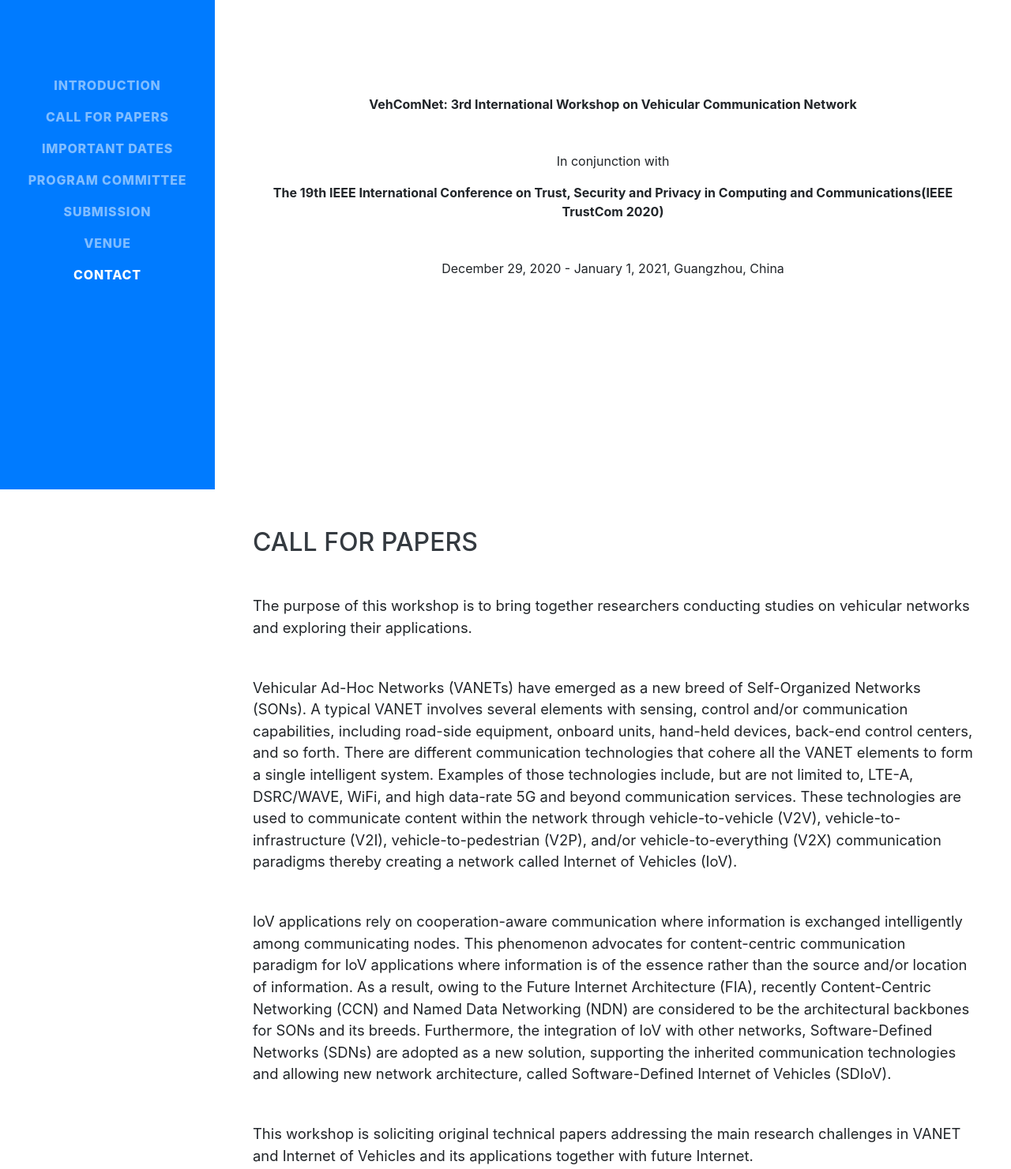
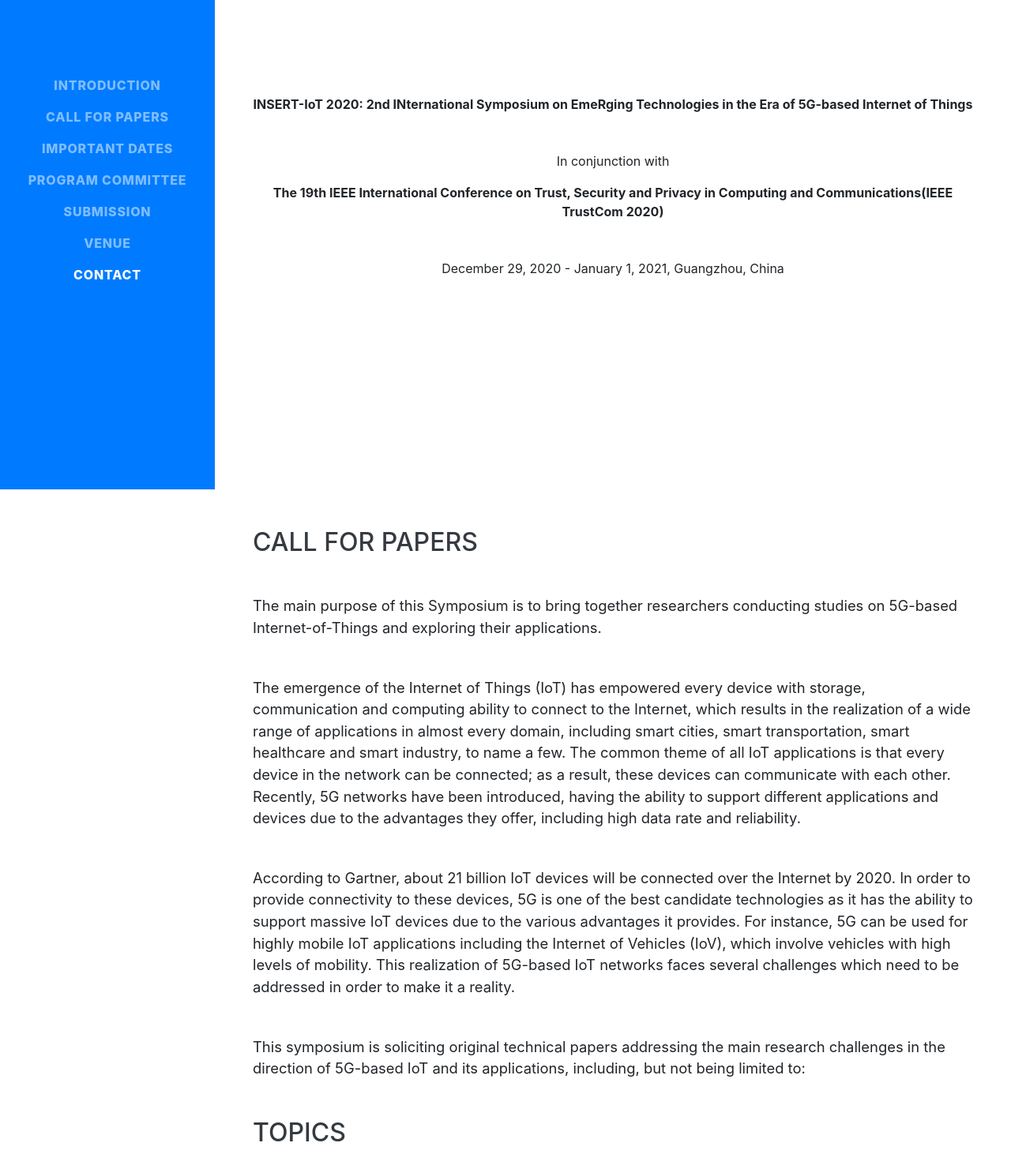
Before and after one commit to farhanyousafzai/INSERTIoT2020, a website with bundled scripts: page index.html in a window 1280 px wide. Shown: the part 180-1661 px from the top of the page at 79% size. Built offline with nearby package versions, Linux system fonts and the light colour scheme; a web font is replaced by a local one.

Commit message:
Update index.html

```diff
--- a/index.html
+++ b/index.html
@@ -8,7 +8,7 @@
   <meta name="description" content="">
   <meta name="author" content="">
 
-  <title>VehComNet-2020</title>
+  <title>INSERT-IoT 2020</title>
 
   <!-- Bootstrap core CSS -->
   <link href="vendor/bootstrap/css/bootstrap.min.css" rel="stylesheet">
@@ -27,7 +27,7 @@
 
   <nav class="navbar navbar-expand-lg navbar-dark bg-primary fixed-top" id="sideNav">
     <a class="navbar-brand js-scroll-trigger" href="#page-top">
-      <span class="d-block d-lg-none">VehComNet</span>
+      <span class="d-block d-lg-none">INSERT-IoT</span>
       <span class="d-none d-lg-block">
 
       </span>
@@ -68,7 +68,7 @@
     <section class="resume-section p-3 p-lg-5 d-flex align-items-center" id="Introduction">
       <div class="w-100">
 
-        <p class="lead mb-5"> <center> <b> VehComNet: 3rd International Workshop on Vehicular Communication Network </b></center></p>
+        <p class="lead mb-5"> <center> <b> INSERT-IoT 2020: 2nd INternational Symposium on EmeRging Technologies in the Era of 5G-based Internet of Things </b></center></p>
         <p class="lead mb-5"><center> In conjunction with</center></p>
         <p><center><b>The 19th IEEE International Conference on Trust, Security and Privacy in Computing and Communications(IEEE TrustCom 2020)</b></center></p>
         <p class="lead mb-5"><center> December 29, 2020 - January 1, 2021, Guangzhou, China </center></p>
@@ -79,14 +79,13 @@
     <section class="resume-section p-3 p-lg-5 d-flex align-items-center" id="Call for Papers">
       <div class="w-100">
         <h2 class="mb-5">Call for Papers</h2>
-        <p class="lead mb-5">The purpose of this workshop is to bring together researchers conducting studies on vehicular networks and exploring their applications. </p>
+        <p class="lead mb-5">The main purpose of this Symposium is to bring together researchers conducting studies on 5G-based Internet-of-Things and exploring their applications. </p>
 
-      <p class="lead mb-5">Vehicular Ad-Hoc Networks (VANETs) have emerged as a new breed of Self-Organized Networks (SONs). A typical VANET involves several elements with sensing, control and/or communication capabilities, including road-side equipment, onboard units, hand-held devices, back-end control centers, and so forth. There are different communication technologies that cohere all the VANET elements to form a single intelligent system. Examples of those technologies include, but are not limited to, LTE-A, DSRC/WAVE, WiFi, and high data-rate 5G and beyond communication services. These technologies are used to communicate content within the network through vehicle-to-vehicle (V2V), vehicle-to-infrastructure (V2I), vehicle-to-pedestrian (V2P), and/or vehicle-to-everything (V2X) communication paradigms thereby creating a network called Internet of Vehicles (IoV). </p>
+      <p class="lead mb-5">The emergence of the Internet of Things (IoT) has empowered every device with storage, communication and computing ability to connect to the Internet, which results in the realization of a wide range of applications in almost every domain, including smart cities, smart transportation, smart healthcare and smart industry, to name a few. The common theme of all IoT applications is that every device in the network can be connected; as a result, these devices can communicate with each other. Recently, 5G networks have been introduced, having the ability to support different applications and devices due to the advantages they offer, including high data rate and reliability.</p>
 
-<p class="lead mb-5"> IoV applications rely on cooperation-aware communication where information is exchanged intelligently among communicating nodes. This phenomenon advocates for content-centric communication paradigm for IoV applications where information is of the essence rather than the source and/or location of information. As a result, owing to the Future Internet Architecture (FIA), recently Content-Centric Networking (CCN) and Named Data Networking (NDN) are considered to be the architectural backbones for SONs and its breeds. Furthermore, the integration of IoV with other networks, Software-Defined Networks (SDNs) are adopted as a new solution, supporting the inherited communication technologies and allowing new network architecture, called Software-Defined Internet of Vehicles (SDIoV). </p>
+<p class="lead mb-5"> According to Gartner, about 21 billion IoT devices will be connected over the Internet by 2020. In order to provide connectivity to these devices, 5G is one of the best candidate technologies as it has the ability to support massive IoT devices due to the various advantages it provides. For instance, 5G can be used for highly mobile IoT applications including the Internet of Vehicles (IoV), which involve vehicles with high levels of mobility. This realization of 5G-based IoT networks faces several challenges which need to be addressed in order to make it a reality. </p>
 
-<p class="lead mb-5"> This workshop is soliciting original technical papers addressing the main research challenges in VANET and Internet of Vehicles and its applications together with future Internet.
-</p>
+<p class="lead mb-5"> This symposium is soliciting original technical papers addressing the main research challenges in the direction of 5G-based IoT and its applications, including, but not being limited to:</p>
 
         <h2 class="mb-5">Topics</h2>
       <ul>
```
